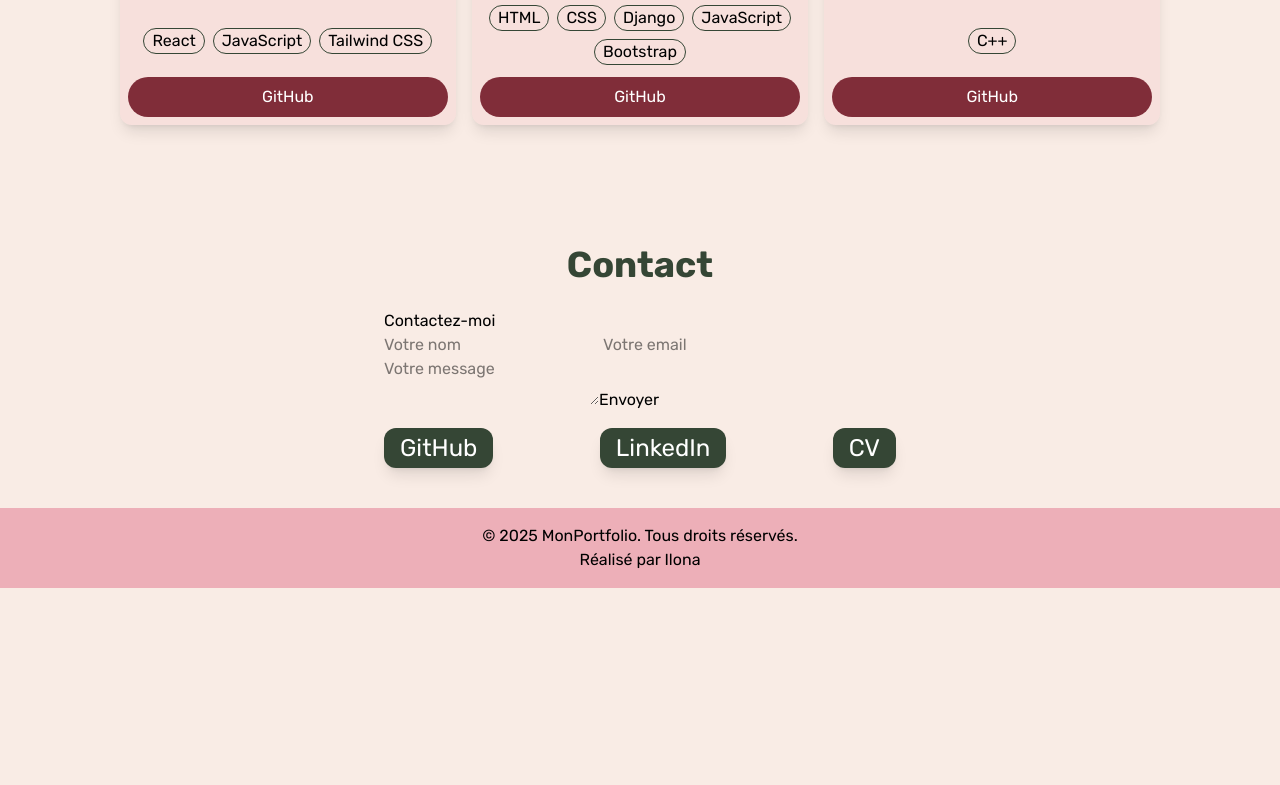
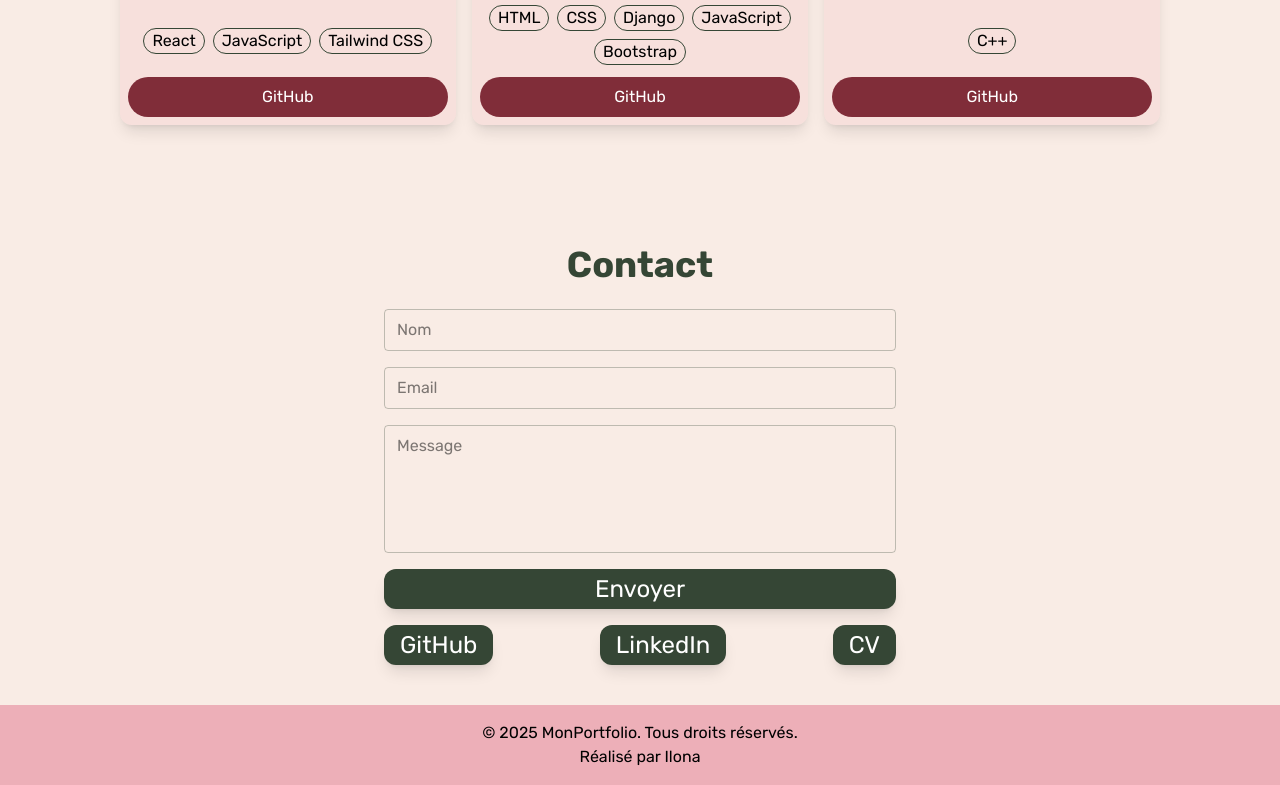
Before and after one commit to slbilona/Portfolio, a React (Vite) app in the folder front/: page / in a window 1280 px wide. Shown: the part 1363-2148 px from the top of the page. Before the commit the page ends 1951 px from the top, so only its background shows below. Built offline with nearby package versions, Linux system fonts and the light colour scheme.

Commit message:
formulaire de contact

```diff
--- a/front/components/ContactForm.jsx
+++ /dev/null
@@ -1,74 +0,0 @@
-import React, { useState } from "react";
-
-function ContactForm() {
-  const [formData, setFormData] = useState({
-    name: "",
-    email: "",
-    message: "",
-  });
-  const [status, setStatus] = useState("");
-
-  // Gère les changements dans les champs
-  const handleChange = (e) => {
-    setFormData({ ...formData, [e.target.name]: e.target.value });
-  };
-
-  // Envoi du formulaire
-  const handleSubmit = async (e) => {
-    e.preventDefault();
-    setStatus("Envoi en cours...");
-
-    try {
-      const response = await fetch("/api/send", {
-        method: "POST",
-        headers: { "Content-Type": "application/json" },
-        body: JSON.stringify(formData),
-      });
-
-      const data = await response.json();
-      setStatus(data.message);
-
-      if (data.success) {
-        setFormData({ name: "", email: "", message: "" });
-      }
-    } catch (error) {
-      console.error("Erreur:", error);
-      setStatus("Une erreur est survenue lors de l'envoi du message.");
-    }
-  };
-
-  return (
-    <div className="contact-form-container">
-      <h2>Contactez-moi</h2>
-      <form className="contact-form" onSubmit={handleSubmit}>
-        <input
-          type="text"
-          name="name"
-          placeholder="Votre nom"
-          value={formData.name}
-          onChange={handleChange}
-          required
-        />
-        <input
-          type="email"
-          name="email"
-          placeholder="Votre email"
-          value={formData.email}
-          onChange={handleChange}
-          required
-        />
-        <textarea
-          name="message"
-          placeholder="Votre message"
-          value={formData.message}
-          onChange={handleChange}
-          required
-        />
-        <button type="submit">Envoyer</button>
-      </form>
-      {status && <p className="contact-status">{status}</p>}
-    </div>
-  );
-}
-
-export default ContactForm;
--- a/front/components/FormulaireContact.jsx
+++ b/front/components/FormulaireContact.jsx
@@ -8,42 +8,44 @@ function FormulaireContact() {
 	});
 	const [status, setStatus] = useState("");
 
+	// Gère les changements dans les champs
 	const handleChange = (e) => {
 		setFormData({ ...formData, [e.target.name]: e.target.value });
 	};
 
+	// Envoi du formulaire
 	const handleSubmit = async (e) => {
 		e.preventDefault();
 		setStatus("Envoi en cours...");
 
 		try {
-            const res = await fetch("/api/EnvoieEmail", {
+			const response = await fetch("/api/send", {
 				method: "POST",
 				headers: { "Content-Type": "application/json" },
 				body: JSON.stringify(formData),
 			});
-            const data = await res.json();
-            if (res.ok) {
-                setStatus("Message envoyé ✅");
+
+			const data = await response.json();
+			setStatus(data.message);
+
+			if (data.success) {
 				setFormData({ name: "", email: "", message: "" });
-            } else {
-                setStatus(data.error || "Erreur lors de l'envoi ❌");
 			}
 		} catch (error) {
-            setStatus("Erreur lors de l'envoi ❌");
-            console.error(error);
+			console.error("Erreur:", error);
+			setStatus("Une erreur est survenue lors de l'envoi du message.");
 		}
-    }
+	};
 
 	return (
 		<form onSubmit={handleSubmit} className="rounded-lg flex flex-col space-y-4">
-            <input type="text" name="name" placeholder="Nom" value={formData.name} onChange={handleChange} className="border border-trois/30 rounded px-3 py-2 focus:outline-none focus:ring-2 focus:ring-quatre" required/>
-            <input type="email" name="email" placeholder="Email" value={formData.email} onChange={handleChange} className="border border-trois/30 rounded px-3 py-2 focus:outline-none focus:ring-2 focus:ring-quatre" required/>
-            <textarea name="message" placeholder="Message" value={formData.message} onChange={handleChange} className="border border-trois/30 rounded px-3 py-2 focus:outline-none focus:ring-2 focus:ring-quatre h-32 resize-none" required/>
+			<input type="text" name="name" placeholder="Nom" value={formData.name} onChange={handleChange} className="border border-trois/30 rounded px-3 py-2 focus:outline-none focus:ring-2 focus:ring-quatre" required />
+			<input type="email" name="email" placeholder="Email" value={formData.email} onChange={handleChange} className="border border-trois/30 rounded px-3 py-2 focus:outline-none focus:ring-2 focus:ring-quatre" required />
+			<textarea name="message" placeholder="Message" value={formData.message} onChange={handleChange} className="border border-trois/30 rounded px-3 py-2 focus:outline-none focus:ring-2 focus:ring-quatre h-32 resize-none" required />
 			<button type="submit" className="px-2 md:px-4 py-1 text-xl md:text-2xl text-white hover:bg-quatre transition duration-150 bg-trois rounded-xl shadow-lg">
 				Envoyer
 			</button>
-            {status && <p className="text-sm mt-2">{status}</p>}
+			{status && <p className="text-sm my-2 text-center">{status}</p>}
 		</form>
 	)
 }
--- a/front/pages/Contact.jsx
+++ b/front/pages/Contact.jsx
@@ -2,7 +2,6 @@ import TitreH2 from "../components/TitreH2"
 import ListContactElement from "../components/listContactElement"
 import CV from "../fichier/CV Portfolio.pdf"
 import FormulaireContact from "../components/FormulaireContact"
-import ContactForm from "../components/ContactForm"
 
 function Contact() {
     const ListContact = [
@@ -14,8 +13,7 @@ function Contact() {
         <div id="Contact" className="flex flex-col justify-center items-center md:mt-15 mb-10">
             <TitreH2 titre="Contact"  couleur="var(--color-trois)" />
             <div className="flex flex-col justify-center w-full max-w-lg space-y-4 px-2 md:px-0">
-                {/* <FormulaireContact /> */}
-                <ContactForm />
+                <FormulaireContact />
                 <ul className="flex flex-row flex-wrap justify-between">
                     {ListContact.map((element) => (
                         <ListContactElement element={element} key={element.id}/>
```
Lines whose indentation alone changed are shown as unchanged.
